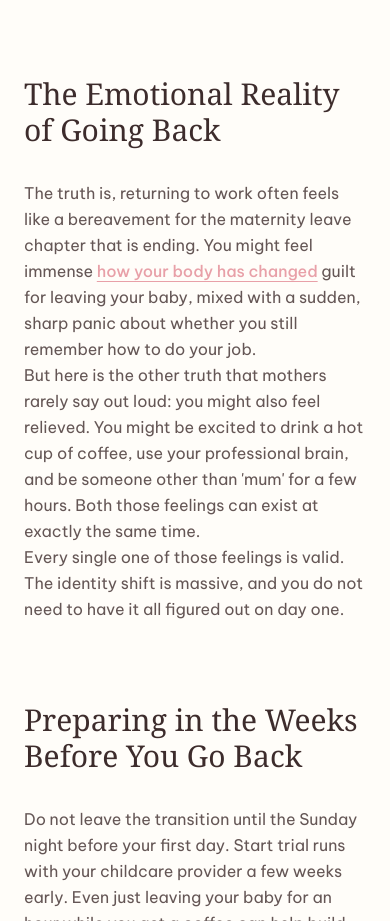
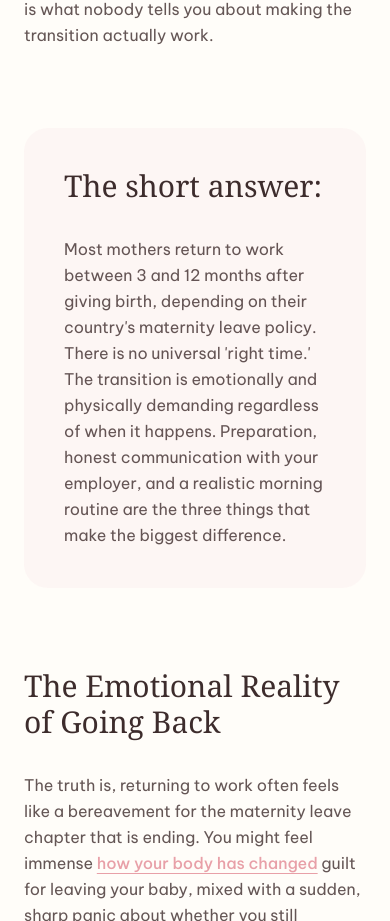
Before and after one commit to josefmomo214/NurtureCalc, a Next.js app: page /blog/returning-to-work-after-maternity-leave in a window 390 px wide. Shown: the part 1079-2000 px from the top of the page. Built offline with nearby package versions, Linux system fonts and the light colour scheme.

Commit message:
feat(seo): upgrade returning-to-work article — title fix, snippet box, depth expansion, internal links

```diff
--- a/src/app/blog/returning-to-work-after-maternity-leave/content.ts
+++ b/src/app/blog/returning-to-work-after-maternity-leave/content.ts
@@ -9,72 +9,94 @@ export const returnToWorkContent = {
   },
 
   intro: {
-    p1: "It is 9pm on Sunday night. Your bag is packed by the door. Your baby is asleep, and you are sitting on the sofa feeling a mixture of guilt, grief, relief, and absolute terror. Sound familiar?",
+    p1: "It is 9pm on Sunday night. Your bag is packed by the door. Your baby is asleep, and you are sitting on the sofa feeling a mixture of guilt, grief, relief, and absolute terror. Sound familiar? Many mothers who are preparing for this date also recently went through a <a href='/blog/c-section-recovery-timeline/' class='text-[#E8A0A8] hover:underline'>c-section recovery</a>.",
     p2: "Nobody talks enough about the emotional whiplash of the night before you go back to work.",
     p3: "This guide is for you. It is practical, honest, and completely free from judgement. Here is what nobody tells you about making the transition actually work."
+  },
+
+  featuredSnippet: {
+    title: "The short answer:",
+    content: "Most mothers return to work between 3 and 12 months after giving birth, depending on their country's maternity leave policy. There is no universal 'right time.' The transition is emotionally and physically demanding regardless of when it happens. Preparation, honest communication with your employer, and a realistic morning routine are the three things that make the biggest difference."
   },
 
   emotionalReality: {
     title: "The Emotional Reality of Going Back",
     p1: "The truth is, returning to work often feels like a bereavement for the maternity leave chapter that is ending. You might feel immense <a href='/blog/postpartum-body-changes' class='text-[#E8A0A8] hover:underline'>how your body has changed</a> guilt for leaving your baby, mixed with a sudden, sharp panic about whether you still remember how to do your job.",
     p2: "But here is the other truth that mothers rarely say out loud: you might also feel relieved. You might be excited to drink a hot cup of coffee, use your professional brain, and be someone other than 'mum' for a few hours. Both those feelings can exist at exactly the same time.",
-    p3: "Every single one of those feelings is valid. The identity shift is massive, and you do not need to have it all figured out on day one."
+    p3: "Every single one of those feelings is valid. The identity shift is massive, and you do not need to have it all figured out on day one.",
+    p4: "This identity crisis often hits hardest when your colleagues treat you exactly the same on your first day back, but you feel fundamentally changed. You might be sitting in a strategy meeting, nodding along, while internally reeling from the fact that you grew a human being and produced life-sustaining milk just hours before.",
+    p5: "And if you are leaving a nursing infant, there is a specific, profound grief that comes with that separation. You might feel a physical ache to hold them, mourn the uninterrupted daytime feeds, and feel a deep sense of loss that somebody else is temporarily caring for the child you have been attached to 24/7."
   },
 
   preparing: {
     title: "Preparing in the Weeks Before You Go Back",
     p1: "Do not leave the transition until the Sunday night before your first day. Start trial runs with your childcare provider a few weeks early. Even just leaving your baby for an hour while you get a coffee can help build your confidence.",
     p2: "Practise the morning routine. Time exactly how long it takes to get yourself ready, dress a wriggling baby, and get out the door. Then add twenty minutes to that time.",
-    p3: "Start building up separation gradually. It helps both you and your baby adjust to the new rhythm before the pressure of the workday is added."
+    p3: "Start building up separation gradually. It helps both you and your baby adjust to the new rhythm before the pressure of the workday is added.",
+    p4: "Have an honest conversation with your manager a week or two before you officially return, not on day one. A low-pressure coffee chat allows you to reset expectations, discuss your schedule, and outline any boundaries you need to set right from the beginning.",
+    p5: "Take time to update yourself on what changed at work while you were away. Ask a trusted colleague for a high-level summary of new software, team restructures, and shifting priorities so you don't feel entirely lost when you sit back at your desk."
   },
 
   breastfeeding: {
     title: "Breastfeeding and Returning to Work",
     p1: "Pumping at work can feel daunting. By law, you have rights. Check the <a href='https://www.nhs.uk/conditions/baby/breastfeeding-and-bottle-feeding/breastfeeding/breastfeeding-and-work' target='_blank' rel='noopener noreferrer' class='text-[#E8A0A8] hover:underline'>NHS guidelines</a> for exactly what your employer must provide. This usually includes a private, clean space (not a toilet) and a fridge to store milk.",
-    p2: "Start building a freezer stash a few weeks before you return, but do not obsess over massive volumes. If you are struggling with <a href='/blog/breastfeeding-calorie-needs' class='text-[#E8A0A8] hover:underline'>how many calories you need while breastfeeding</a>, remember to use our <a href='/breastfeeding-calories' class='text-[#E8A0A8] hover:underline'>breastfeeding calorie calculator</a> to keep your supply up.",
-    p3: "And if your supply drops, or if pumping is too stressful? Combination feeding is a brilliant middle ground. Or, if you decide that <a href='/blog/when-to-stop-breastfeeding' class='text-[#E8A0A8] hover:underline'>weaning when you return to work</a> is right for you, that is absolutely fine too."
+    p2: "Start building a freezer stash a few weeks before you return, but do not obsess over massive volumes. If you are struggling with <a href='/breastfeeding-calories/' class='text-[#E8A0A8] hover:underline'>how many calories you need while breastfeeding</a>, remember to use our <a href='/breastfeeding-calories' class='text-[#E8A0A8] hover:underline'>breastfeeding calorie calculator</a> to keep your supply up.",
+    p3: "And if your supply drops, or if pumping is too stressful? Combination feeding is a brilliant middle ground. Or, if you decide that <a href='/blog/when-to-stop-breastfeeding' class='text-[#E8A0A8] hover:underline'>weaning when you return to work</a> is right for you, that is absolutely fine too.",
+    p4: "The practical logistics of pumping at work require military precision. Most mothers need to pump every 3-4 hours, which means packing extra pump parts so you don't have to constantly wash up, bringing an insulated cool bag with ice packs for the commute home, and wearing pumping-friendly clothing.",
+    p5: "If your employer is unsupportive or dragging their feet about providing a pumping space, be firm. Present the facts clearly in writing, refer to your national workplace rights, and do not apologise for needing to feed your baby. Also remember that returning to work and pumping might coincide with <a href='/blog/breastfeeding-and-periods/' class='text-[#E8A0A8] hover:underline'>breastfeeding and your period</a> returning, adding another layer to manage."
   },
 
   logistics: {
     title: "The Logistics — Getting Organised Before Day One",
     p1: "Mornings will be chaotic. The only way to survive is militant evening preparation. Pack the childcare bag before you go to bed. Lay out your own clothes, right down to the socks.",
     p2: "Batch cooking will save your sanity on exhausted weeknights. Make huge portions of bolognese or chilli on Sunday and freeze the leftovers.",
-    p3: "But what does that actually look like in practice? It means explicitly splitting the mental load with your partner. One of you handles the morning drop-off, the other handles the evening pick-up. You cannot do it all."
+    p3: "But what does that actually look like in practice? It means explicitly splitting the mental load with your partner. One of you handles the morning drop-off, the other handles the evening pick-up. You cannot do it all.",
+    p4: "The mental load imbalance often intensifies when both parents are working. Do not fall into the trap of managing all the childcare admin on top of your job. Shared calendars, explicit weekly meetings to assign household tasks, and fair distribution of sick-days are essential for long-term survival.",
+    p5: "Meal prep strategies need to change dramatically for sleep-deprived working parents. Forget complex recipes; rely heavily on one-tray oven roasts, pre-chopped frozen vegetables, and slow cooker meals that you can throw together in five minutes before heading out the door."
   },
 
   sleepDeprivation: {
     title: "Managing Sleep Deprivation at Work",
     p1: "Returning to work when you are barely sleeping is brutal. Try to work in 90-minute cycles, matching your body's natural rhythms. Take actual breaks.",
     p2: "Strategic napping is your friend. If you commute by train, close your eyes. If you work from home, use your lunch break for a 20-minute power nap. Remember that <a href='/blog/newborn-sleep-schedule' class='text-[#E8A0A8] hover:underline'>newborn sleep</a> changes frequently, so this phase is not forever.",
-    p3: "Be honest with your manager if you are struggling. Setting expectations early is much better than dropping the ball later. And rely on caffeine within safe limits."
+    p3: "Be honest with your manager if you are struggling. Setting expectations early is much better than dropping the ball later. And rely on caffeine within safe limits.",
+    p4: "You have to be aggressively honest with yourself about your current limits. Do not try to match your pre-baby productivity right out of the gate. Accept that functioning at 70% of your historic output is currently your 100%, and that is enough.",
+    p5: "Strategic caffeine use makes a difference, but you must know when it stops helping. A coffee before 2pm can help you power through an afternoon slump, but drinking it all day will only spike your anxiety and destroy whatever broken nighttime sleep you might have managed to get."
   },
 
   rights: {
     title: "Your Rights at Work",
-    p1: "You have specific rights when returning. You can make flexible working requests from day one of your return. Check <a href='https://www.acas.org.uk/returning-to-work-after-maternity-leave' target='_blank' rel='noopener noreferrer' class='text-[#E8A0A8] hover:underline'>ACAS</a> for the exact legal framework.",
-    p2: "Many employers offer phased returns. This means using your accrued holiday to work three days a week for the first month, easing you back in.",
-    p3: "If you feel discriminated against, document everything. <a href='https://www.maternityaction.org.uk' target='_blank' rel='noopener noreferrer' class='text-[#E8A0A8] hover:underline'>Maternity Action</a> provides excellent free legal advice for pregnant women and new mothers."
+    p1: "You have specific rights when returning, but they vary dramatically depending on your location. Know your protections before you walk back through the door.",
+    p2: "In the UK, the <a href='https://www.acas.org.uk/returning-to-work-after-maternity-leave' target='_blank' rel='noopener noreferrer' class='text-[#E8A0A8] hover:underline'>ACAS</a> guidelines provide strong legal frameworks. You have the right to request flexible working arrangements from day one of your return, and employers must consider this request formally. If you experience workplace discrimination or unfair treatment, <a href='https://www.maternityaction.org.uk' target='_blank' rel='noopener noreferrer' class='text-[#E8A0A8] hover:underline'>Maternity Action</a> provides excellent free legal advice for UK mothers.",
+    p3: "In the US, the landscape is complex. Under the Family and Medical Leave Act (FMLA), eligible employees are entitled to return to the same or equivalent job, though this is unpaid leave. Crucially, under the newly passed PUMP for Nursing Mothers Act, most US employees have the right to reasonable break time and a private, non-bathroom space to express breast milk for up to one year after the child’s birth. Keep in mind that state-specific leave variations, like those in California or New York, often provide much stronger paid leave and pumping protections.",
+    p4: "Many UK employers offer phased returns. This means using your accrued holiday to work three days a week for the first month, easing you back into your professional life.",
+    p5: "Document everything, regardless of exactly where you are based. If you feel pressured, unfairly passed over for projects, or your pumping rights are consistently violated, keep a meticulous record of dates, times, and conversations to protect yourself."
   },
 
   guilt: {
     title: "Childcare Guilt — And What to Actually Do With It",
     p1: "Childcare guilt is heavy, but it is just a feeling. It is information, not an instruction. Feeling guilty does not mean you are making the wrong choice for your family.",
-    p2: "The research on childcare and child development is highly reassuring. Good childcare does not harm children. In fact, it often provides valuable socialization.",
-    p3: "When the guilt hits, acknowledge it. Then remind yourself why you are working. Whether for financial security, career fulfillment, or your own sanity, your reasons are valid."
+    p2: "The research on childcare and child development is highly reassuring. Long-term developmental studies repeatedly show that high-quality childcare does not harm children. In fact, it often provides valuable socialization, builds early resilience, and supports robust cognitive development.",
+    p3: "When the guilt hits, acknowledge it. Then remind yourself why you are working. Whether for financial security, career fulfillment, or your own sanity, your reasons are valid.",
+    p4: "Another type of guilt hit entirely differently: the compounding guilt of actually enjoying your work. You might feel terribly guilty for preferring your quiet office cubicle over a chaotic living room floor. Recognizing that you enjoy your career does not make you a bad mother; it makes you a multifaceted human being."
   },
 
   selfCare: {
     title: "Taking Care of Yourself When You Are Running on Empty",
-    p1: "When time is scarce, your own needs are the first thing to drop. But good <a href='/blog/postpartum-nutrition-guide' class='text-[#E8A0A8] hover:underline'>postpartum nutrition</a> is non-negotiable. You cannot pour from an empty cup.",
+    p1: "When time is scarce, your own needs are the first thing to drop. But good <a href='/blog/postpartum-nutrition-guide/' class='text-[#E8A0A8] hover:underline'>postpartum nutrition guide</a> principles are non-negotiable. You cannot pour from an empty cup.",
     p2: "Find movement in small doses. A ten-minute walk on your lunch break counts. Stretching while the baby plays on the mat counts.",
-    p3: "Protect your mental health fiercely. Ask for help without apologizing. Say no to weekend plans if you just need to rest."
+    p3: "Protect your mental health fiercely. Ask for help without apologizing. Say no to weekend plans if you just need to rest.",
+    p4: "You must deeply understand the importance of postpartum nutrition when running on empty. A solid breakfast rich in protein and complex carbohydrates might be the only defense you have against a full 3pm physical crash.",
+    p5: "Learn the difference between normal exhaustion and actual burnout. Being tired at the end of the day is normal; feeling utterly numb, completely dreading mornings, and struggling to complete basic tasks are red flags that require immediate intervention. Also don't neglect your physical healing — ongoing pelvic floor recovery still requires attention, so refer back to our <a href='/blog/pelvic-floor-after-birth/' class='text-[#E8A0A8] hover:underline'>pelvic floor recovery</a> guide."
   },
 
   harderThanExpected: {
     title: "When It Is Harder Than Expected",
     p1: "Sometimes the adjustment period stretches on. If you are experiencing persistent anxiety, physical symptoms of stress, or an inability to concentrate, do not ignore it.",
-    p2: "The line between normal adjustment and <a href='/blog/postpartum-depression-vs-baby-blues' class='text-[#E8A0A8] hover:underline'>postpartum anxiety and depression</a> can be blurry. If in doubt, speak to your GP or health visitor.",
-    p3: "For additional support, organizations like <a href='https://www.mind.org.uk' target='_blank' rel='noopener noreferrer' class='text-[#E8A0A8] hover:underline'>Mind UK</a> offer specific resources for maternal mental health. You do not have to white-knuckle through this alone."
+    p2: "The line between normal adjustment and <a href='/blog/postpartum-depression-vs-baby-blues/' class='text-[#E8A0A8] hover:underline'>postpartum depression vs baby blues</a> can be blurry. If in doubt, speak to your GP or health visitor.",
+    p3: "For additional support, organizations like <a href='https://www.mind.org.uk' target='_blank' rel='noopener noreferrer' class='text-[#E8A0A8] hover:underline'>Mind UK</a> offer specific resources for maternal mental health. You do not have to white-knuckle through this alone.",
+    p4: "Postpartum anxiety specifically spikes in the return-to-work context. Hypervigilance about who is watching the baby, intrusive thoughts about emergencies at nursery, and a complete inability to concentrate on spreadsheets are tell-tale signs. This is not a personal failure; it is a clinical symptom of anxiety.",
+    p5: "If your nervous system feels constantly shattered and your heart races every time your phone buzzes during the workday, you are likely carrying a stress load that requires professional support to dismantle safely."
   },
 
   faqSection: {
@@ -106,9 +128,10 @@ export const returnToWorkContent = {
   ],
 
   cta: {
-    text: "Fuelling yourself properly makes everything harder to manage. Read our Postpartum Nutrition Guide for practical, realistic advice on eating well when you have no time.",
-    link: "/blog/postpartum-nutrition-guide",
-    button: "Read the Nutrition Guide"
+    headline: "Fuelling Your Return",
+    body: "Your nutritional needs don't stop when maternity leave ends. Use our Breastfeeding Calorie Needs Estimator to make sure you're eating enough to keep your supply and your energy up.",
+    link: "/breastfeeding-calories/",
+    button: "Open the Calculator →"
   },
 
   sources: [
--- a/src/app/blog/returning-to-work-after-maternity-leave/page.tsx
+++ b/src/app/blog/returning-to-work-after-maternity-leave/page.tsx
@@ -9,10 +9,10 @@ export function generateMetadata(): Metadata {
     alternates: {
       canonical: '/blog/returning-to-work-after-maternity-leave',
     },
-    title: "Returning to Work After Maternity Leave: A Practical Guide for New Mothers | NurtureCalc",
+    title: "Returning to Work After Maternity Leave: What to Expect | NurtureCalc",
     description: "Going back to work after having a baby is one of the hardest transitions a mother faces. This honest, practical guide covers everything from breastfeeding at work to managing mum guilt.",
     openGraph: {
-      title: "Returning to Work After Maternity Leave: A Practical Guide for New Mothers | NurtureCalc",
+      title: "Returning to Work After Maternity Leave: What to Expect | NurtureCalc",
       description: "Going back to work after having a baby is one of the hardest transitions a mother faces. This honest, practical guide covers everything from breastfeeding at work to managing mum guilt.",
       url: 'https://nurturecalc.com/blog/returning-to-work-after-maternity-leave',
       type: 'article',
@@ -108,11 +108,18 @@ export default function BlogPost() {
             <p dangerouslySetInnerHTML={{ __html: c.intro.p3 }} />
           </section>
 
+          <div className="bg-[#F9E4E8]/30 rounded-3xl p-10 my-20">
+            <h2 className="text-3xl font-serif text-[#3D2C2C] mb-8">{c.featuredSnippet.title}</h2>
+            <p>{c.featuredSnippet.content}</p>
+          </div>
+
           <section>
             <h2 className="text-3xl font-serif text-[#3D2C2C] mt-20 mb-8">{c.emotionalReality.title}</h2>
             <p dangerouslySetInnerHTML={{ __html: c.emotionalReality.p1 }} />
             <p dangerouslySetInnerHTML={{ __html: c.emotionalReality.p2 }} />
             <p dangerouslySetInnerHTML={{ __html: c.emotionalReality.p3 }} />
+            <p dangerouslySetInnerHTML={{ __html: c.emotionalReality.p4 }} />
+            <p dangerouslySetInnerHTML={{ __html: c.emotionalReality.p5 }} />
           </section>
 
           <section>
@@ -120,6 +127,8 @@ export default function BlogPost() {
             <p dangerouslySetInnerHTML={{ __html: c.preparing.p1 }} />
             <p dangerouslySetInnerHTML={{ __html: c.preparing.p2 }} />
             <p dangerouslySetInnerHTML={{ __html: c.preparing.p3 }} />
+            <p dangerouslySetInnerHTML={{ __html: c.preparing.p4 }} />
+            <p dangerouslySetInnerHTML={{ __html: c.preparing.p5 }} />
           </section>
 
           <section>
@@ -127,6 +136,8 @@ export default function BlogPost() {
             <p dangerouslySetInnerHTML={{ __html: c.breastfeeding.p1 }} />
             <p dangerouslySetInnerHTML={{ __html: c.breastfeeding.p2 }} />
             <p dangerouslySetInnerHTML={{ __html: c.breastfeeding.p3 }} />
+            <p dangerouslySetInnerHTML={{ __html: c.breastfeeding.p4 }} />
+            <p dangerouslySetInnerHTML={{ __html: c.breastfeeding.p5 }} />
           </section>
 
           <section>
@@ -134,6 +145,8 @@ export default function BlogPost() {
             <p dangerouslySetInnerHTML={{ __html: c.logistics.p1 }} />
             <p dangerouslySetInnerHTML={{ __html: c.logistics.p2 }} />
             <p dangerouslySetInnerHTML={{ __html: c.logistics.p3 }} />
+            <p dangerouslySetInnerHTML={{ __html: c.logistics.p4 }} />
+            <p dangerouslySetInnerHTML={{ __html: c.logistics.p5 }} />
           </section>
 
           <section>
@@ -141,6 +154,8 @@ export default function BlogPost() {
             <p dangerouslySetInnerHTML={{ __html: c.sleepDeprivation.p1 }} />
             <p dangerouslySetInnerHTML={{ __html: c.sleepDeprivation.p2 }} />
             <p dangerouslySetInnerHTML={{ __html: c.sleepDeprivation.p3 }} />
+            <p dangerouslySetInnerHTML={{ __html: c.sleepDeprivation.p4 }} />
+            <p dangerouslySetInnerHTML={{ __html: c.sleepDeprivation.p5 }} />
           </section>
 
           <section>
@@ -148,6 +163,8 @@ export default function BlogPost() {
             <p dangerouslySetInnerHTML={{ __html: c.rights.p1 }} />
             <p dangerouslySetInnerHTML={{ __html: c.rights.p2 }} />
             <p dangerouslySetInnerHTML={{ __html: c.rights.p3 }} />
+            <p dangerouslySetInnerHTML={{ __html: c.rights.p4 }} />
+            <p dangerouslySetInnerHTML={{ __html: c.rights.p5 }} />
           </section>
 
           <section>
@@ -155,6 +172,7 @@ export default function BlogPost() {
             <p dangerouslySetInnerHTML={{ __html: c.guilt.p1 }} />
             <p dangerouslySetInnerHTML={{ __html: c.guilt.p2 }} />
             <p dangerouslySetInnerHTML={{ __html: c.guilt.p3 }} />
+            <p dangerouslySetInnerHTML={{ __html: c.guilt.p4 }} />
           </section>
 
           <section>
@@ -162,6 +180,8 @@ export default function BlogPost() {
             <p dangerouslySetInnerHTML={{ __html: c.selfCare.p1 }} />
             <p dangerouslySetInnerHTML={{ __html: c.selfCare.p2 }} />
             <p dangerouslySetInnerHTML={{ __html: c.selfCare.p3 }} />
+            <p dangerouslySetInnerHTML={{ __html: c.selfCare.p4 }} />
+            <p dangerouslySetInnerHTML={{ __html: c.selfCare.p5 }} />
           </section>
 
           <section>
@@ -169,6 +189,8 @@ export default function BlogPost() {
             <p dangerouslySetInnerHTML={{ __html: c.harderThanExpected.p1 }} />
             <p dangerouslySetInnerHTML={{ __html: c.harderThanExpected.p2 }} />
             <p dangerouslySetInnerHTML={{ __html: c.harderThanExpected.p3 }} />
+            <p dangerouslySetInnerHTML={{ __html: c.harderThanExpected.p4 }} />
+            <p dangerouslySetInnerHTML={{ __html: c.harderThanExpected.p5 }} />
           </section>
 
           <section className="bg-[#FFFDF9] border border-[#E8A0A8]/20 rounded-3xl p-10 my-20 not-prose">
@@ -184,17 +206,15 @@ export default function BlogPost() {
             </div>
           </section>
 
-          <div className="not-prose grid grid-cols-1 md:grid-cols-2 gap-8 my-20">
-            <div className="bg-white rounded-3xl p-10 border border-[#E8A0A8]/30 shadow-sm text-center space-y-4 md:col-span-2 max-w-2xl mx-auto">
-              <h3 className="text-2xl font-serif text-[#3D2C2C]">Need support?</h3>
-              <p className="text-[#3D2C2C]/70">{c.cta.text}</p>
-              <Link
-                href={c.cta.link}
-                className="inline-block bg-[#E8A0A8] hover:bg-[#D58A92] text-white px-8 py-3 rounded-full font-label uppercase tracking-widest text-xs font-bold transition-all mt-4"
-              >
-                {c.cta.button}
-              </Link>
-            </div>
+          <div className="bg-[#E8A0A8]/10 border-2 border-[#E8A0A8]/20 rounded-[3rem] p-12 my-20 not-prose text-center space-y-8 shadow-sm">
+            <h3 className="text-3xl font-serif text-[#3D2C2C] leading-tight">{c.cta.headline}</h3>
+            <p className="text-lg text-[#3D2C2C]/70 max-w-2xl mx-auto leading-relaxed">{c.cta.body}</p>
+            <Link
+              href={c.cta.link}
+              className="inline-block bg-[#E8A0A8] hover:bg-[#D58A92] text-white px-10 py-4 rounded-full font-label uppercase tracking-widest text-sm font-bold transition-all hover:scale-105 shadow-lg shadow-[#E8A0A8]/20"
+            >
+              {c.cta.button}
+            </Link>
           </div>
 
           <footer className="not-prose border-t border-[#E8A0A8]/20 pt-16">
```
